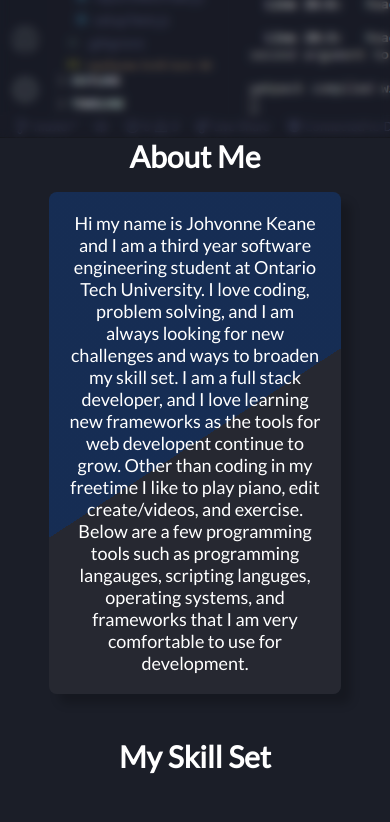
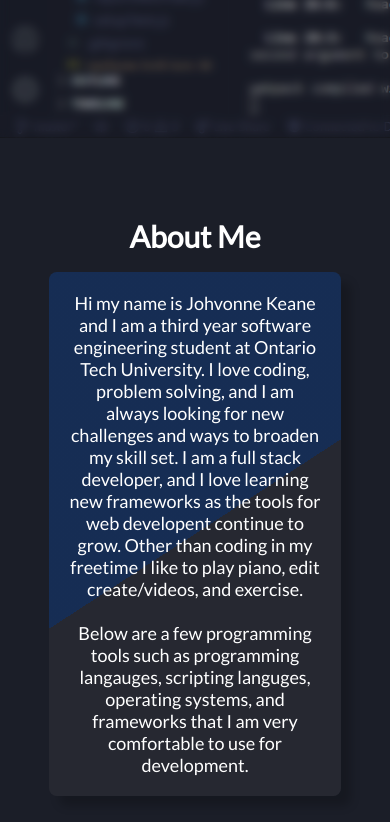
Before and after one commit to Johvonnegk/portfolio-app, a React (Create React App) app: page / in a window 390 px wide. Shown: the part 917-1739 px from the top of the page. Built offline with nearby package versions, Linux system fonts and the light colour scheme.

Commit message:
spacing changes

```diff
--- a/src/index.scss
+++ b/src/index.scss
@@ -114,7 +114,6 @@ h2 {
 
 
             @media only screen and (max-width: 600px) {
-
                 .about-container {
                     grid-template-rows: 100px 400px 30px;
                     height: 850px;
@@ -150,6 +149,7 @@ h2 {
 
                 @media only screen and (max-width: 450px) {
                     .about-container {
+                        padding-top: 80px;
                         grid-template-rows: 1fr 1fr 1fr 250px;
                     }
 
--- a/src/pages/about/about.js
+++ b/src/pages/about/about.js
@@ -28,7 +28,7 @@ const about = () => {
             to broaden my skill set. I am a full stack developer, and I love
             learning new frameworks as the tools for web developent continue to
             grow. Other than coding in my freetime I like to play piano, edit
-            create/videos, and exercise. <br />
+            create/videos, and exercise. <br /> <br />
             Below are a few programming tools such as programming langauges,
             scripting languges, operating systems, and frameworks that I am very
             comfortable to use for development.
```
Also changed, not shown: src/pages/resume/resume.js (added), src/pages/resume/resume.scss (added).
